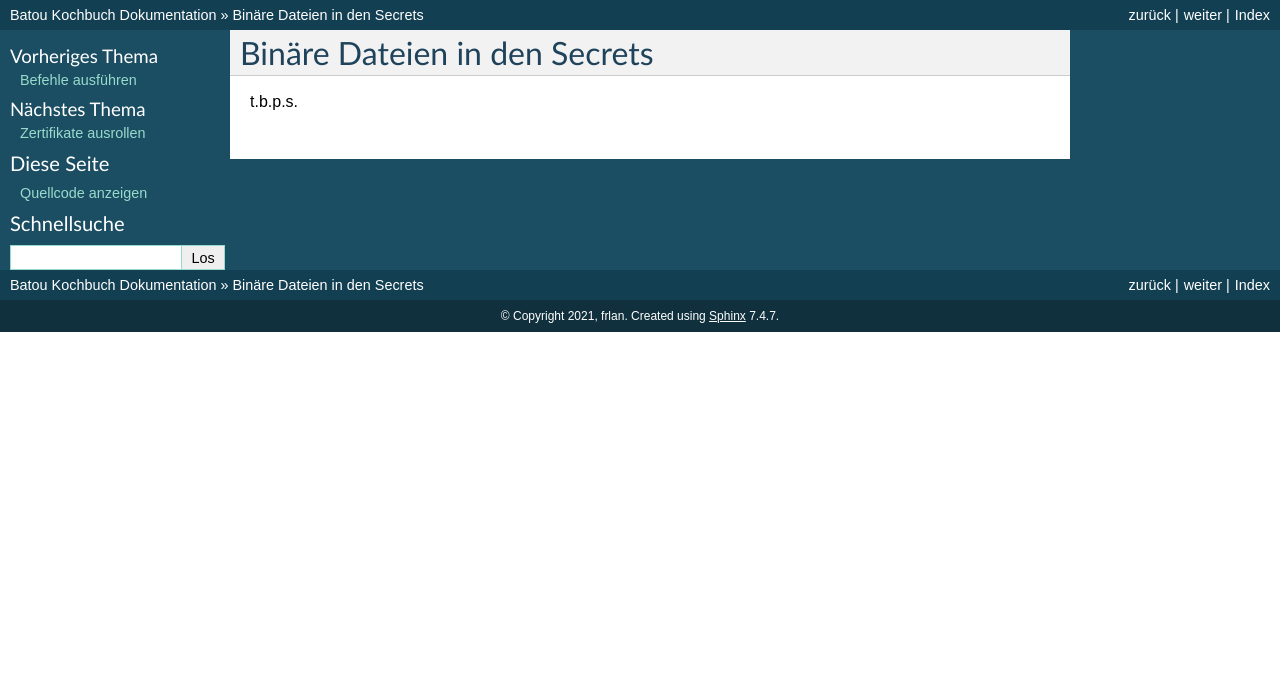
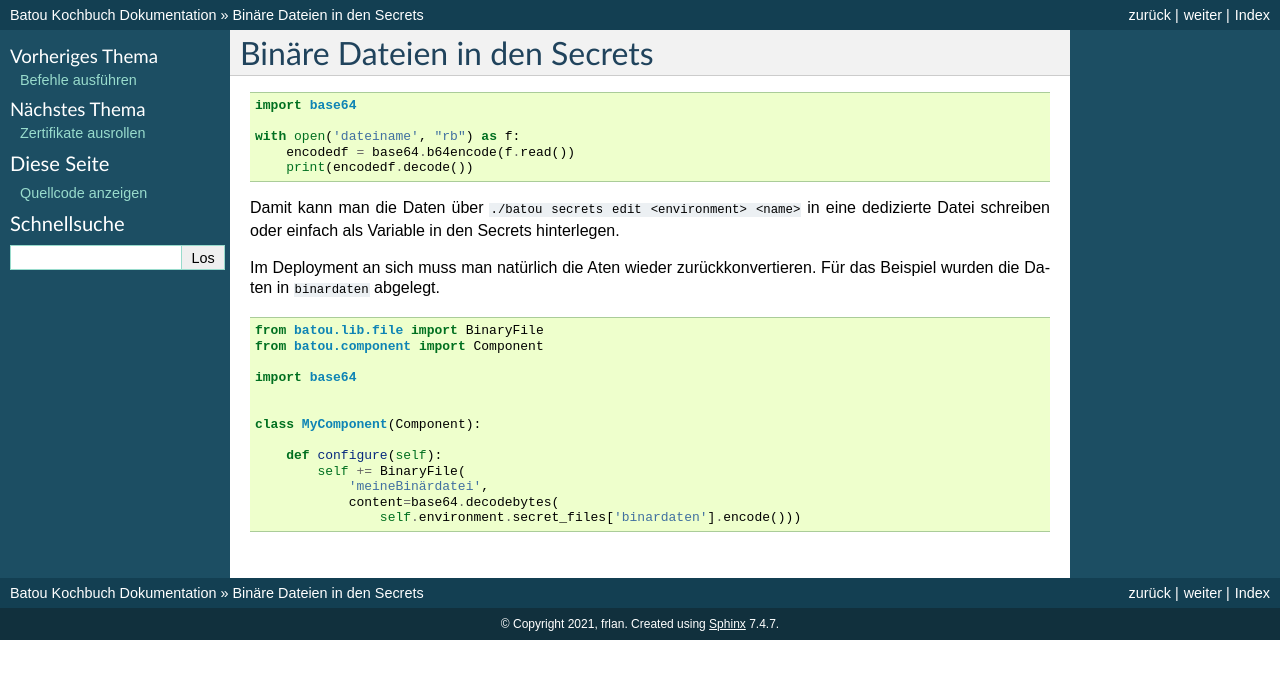
Before and after one commit to frlan/batou-cookbook, a Sphinx documentation site: the page built from source/anleitungen/erweitert/binaere-dateien-in-den-secrets.rst, in a window 1280 px wide. Shown: the top 679 px of the page. Built offline with Sphinx 7.4.7, drawn with Linux system fonts in a browser that asks for light colours.

Commit message:
First draft for binary files in secrets

```diff
--- a/source/anleitungen/erweitert/binaere-dateien-in-den-secrets.rst
+++ b/source/anleitungen/erweitert/binaere-dateien-in-den-secrets.rst
@@ -3,4 +3,31 @@ Binäre Dateien in den Secrets
 
 .. Binaere_dateien_in_den_secrets:
 
-t.b.p.s.
+.. code-block:: python
+
+    import base64
+
+    with open('dateiname', "rb") as f:
+        encodedf = base64.b64encode(f.read())
+        print(encodedf.decode())
+
+Damit kann man die Daten über ``./batou secrets edit <environment> <name>`` in eine dedizierte Datei schreiben oder einfach als Variable in den Secrets hinterlegen.
+
+Im Deployment an sich muss man natürlich die Aten wieder zurückkonvertieren. Für das Beispiel wurden die Daten in ``binardaten`` abgelegt.
+
+
+.. code-block:: python
+
+    from batou.lib.file import BinaryFile
+    from batou.component import Component
+
+    import base64
+
+
+    class MyComponent(Component):
+
+        def configure(self):
+            self += BinaryFile(
+                'meineBinärdatei',
+                content=base64.decodebytes(
+                    self.environment.secret_files['binardaten'].encode()))
```
